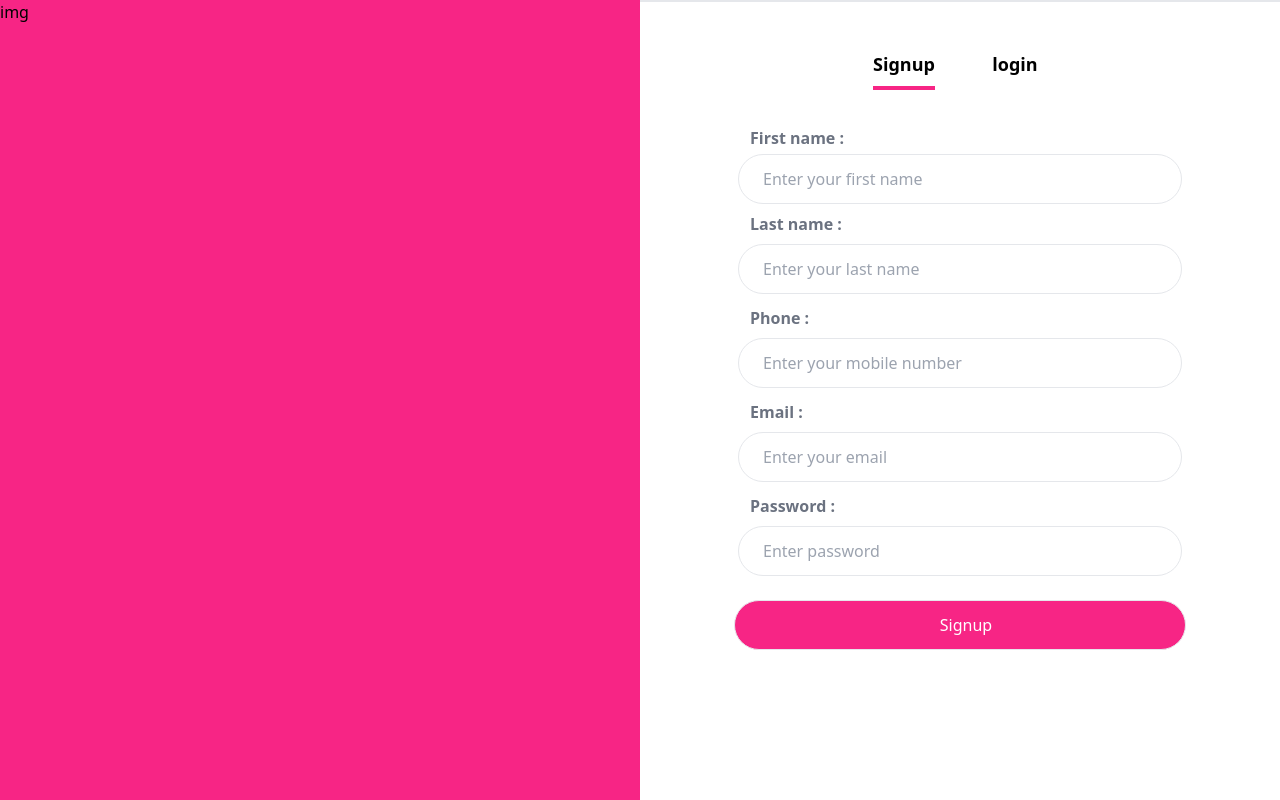
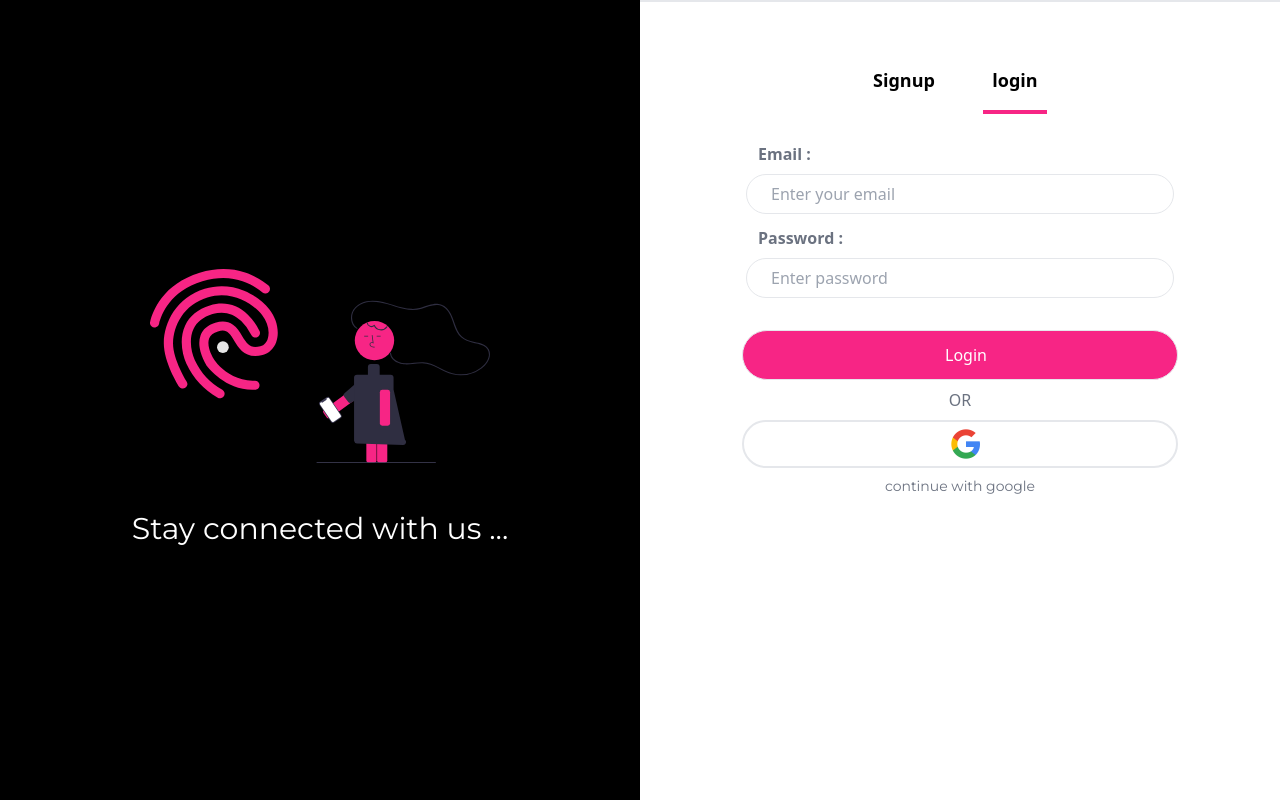
Before and after one commit to Oddwarrior/Word, a React (Vite) app: page /user in a window 1280 px wide. Built offline with nearby package versions, Linux system fonts and the light colour scheme; no server answers.

Commit message:
signup added

```diff
--- a/index.html
+++ b/index.html
@@ -6,6 +6,8 @@
     <meta name="theme-color" content="#000000" />
     <meta name="viewport" content="width=device-width, initial-scale=1.0" />
     <link rel="shortcut icon" href="./src/assets/logo.png">
+    <link rel="preconnect" href="https://fonts.googleapis.com">
+
     <title>Word</title>
   </head>
   <body>
--- a/src/componenets/signup/Signup.jsx
+++ b/src/componenets/signup/Signup.jsx
@@ -2,46 +2,49 @@ import React from 'react'
 
 function Signup() {
     return (
-        <div className='w-full  md:w-[500px]  p-6  '>
+        <div className='w-full  md:w-[500px]  px-8  '>
             <form className='flex flex-col gap-1 h-full '>
                 <label className='text-gray-500 pt-1 pl-4 font-semibold'>First name :</label>
                 <input name='fname'
                     type='text'
-                    className=' mx-1 border p-3 rounded-full pl-6 transition-all duration-300 outline-none focus:outline-theme-primary focus:border-none'
+                    className=' mx-1 h-10 border p-3 rounded-full pl-6 transitioon-color duration-300 outline-none focus:outline-theme-primary-light  focus:border-none'
                     placeholder='Enter your first name'
+                    required
                 />
 
                 <label className='text-gray-500 pt-1 pl-4 font-semibold'>Last name :</label>
                 <input name='lname'
                     type='text'
-                    className=' m-1 border p-3 rounded-full pl-6 transition-all duration-300 outline-none focus:outline-theme-primary focus:border-none'
+                    className=' m-1 h-10  border p-3 rounded-full pl-6 transitioon-color duration-300 outline-none focus:outline-theme-primary-light  focus:border-none'
                     placeholder='Enter your last name'
                 />
 
                 <label className='text-gray-500 pt-1 pl-4 font-semibold' >Phone :</label>
                 <input name='mobile'
                     type='number'
-                    className=' m-1 border p-3 rounded-full pl-6 transition-all duration-300 outline-none focus:outline-theme-primary focus:border-none'
+                    className=' m-1 h-10 border p-3 rounded-full pl-6 transitioon-color duration-300 outline-none focus:outline-theme-primary-light  focus:border-none'
                     placeholder='Enter your mobile number '
                 />
 
                 <label className='text-gray-500 pt-1 pl-4 font-semibold' >Email :</label>
                 <input name='email'
                     type='email'
-                    className=' m-1 border p-3 rounded-full pl-6 transition-all duration-300 outline-none focus:outline-theme-primary focus:border-none'
+                    className=' m-1 border h-10  p-3 rounded-full pl-6 transitioon-color duration-300 outline-none focus:outline-theme-primary-light  focus:border-none'
                     placeholder='Enter your email '
+                    required
                 />
 
                 <label className='text-gray-500 pt-1 pl-4 font-semibold'>Password :</label>
                 <input name='password'
                     type='password'
-                    className=' m-1 border p-3 rounded-full pl-6 transition-all duration-300 outline-none focus:outline-theme-primary focus:border-none'
-                    placeholder='Enter password'
+                    className=' m-1 border h-10  p-3 rounded-full pl-6 transitioon-color duration-300 outline-none focus:outline-theme-primary-light  focus:border-none'
+                    placeholder='Set a password'
+                    required
                 />
 
                 <input
                     type='submit'
-                    className='  text-white border p-3 mt-4 rounded-full pl-6  bg-theme-primary cursor-pointer'
+                    className='  text-white border p-3 mt-4 rounded-full pl-6  bg-theme-primary cursor-pointer active:bg-theme-primary-dark'
                     value="Signup"
                 />
 
--- a/src/componenets/signup/login.jsx
+++ b/src/componenets/signup/login.jsx
@@ -1,29 +1,43 @@
 import React from 'react'
+import googleIcon from '../../assets/google-icon.png'
 
 function Login() {
     return (
-        <div className='w-full  md:w-[500px] p-6   '>
+        <div className='w-full  md:w-[500px] px-8   '>
             <form className='flex flex-col gap-1 h-full py-2'>
 
                 <label className='text-gray-500 pt-1 pl-4 font-semibold' >Email :</label>
                 <input name='email'
                     type='email'
-                    className=' m-1 border p-3 rounded-full pl-6 transition-all duration-300 outline-none focus:outline-theme-primary focus:border-none'
+                    className=' m-1 border h-10 p-3 rounded-full pl-6 transition-all duration-300 outline-none focus:outline-theme-primary-light focus:border-none'
                     placeholder='Enter your email '
+                    required
                 />
 
                 <label className='text-gray-500 pt-1 pl-4 font-semibold'>Password :</label>
                 <input name='password'
                     type='password'
-                    className=' m-1 border p-3 rounded-full pl-6 transition-all duration-300 outline-none focus:outline-theme-primary focus:border-none'
+                    className=' m-1 border p-3 h-10 rounded-full pl-6 transition-all duration-300 outline-none focus:outline-theme-primary-light focus:border-none'
                     placeholder='Enter password'
+                    required
                 />
 
-                <input
-                    type='submit'
-                    className='  text-white border p-3 mt-8 rounded-full pl-6  bg-theme-primary cursor-pointer'
-                    value="Login"
-                />
+                <section className='flex flex-col'>
+                    <input
+                        type='submit'
+                        className='  text-white border p-3 mt-6 rounded-full pl-6  bg-theme-primary cursor-pointer active:bg-theme-primary-dark'
+                        value="Login"
+                    />
+                    <label className=' text-center m-2  text-gray-500'>OR</label>
+
+                    <section className=' w-full text-white border-2 p-3  h-12 rounded-full pl-6 flex items-center justify-center active:bg-gray-200 cursor-pointer'>
+                        <article className='h-8 w-8 object-contain'>
+                            <img src={googleIcon} />
+                        </article>
+                    </section>
+                    <label className=' text-center m-2 text-sm  text-gray-500 font-monts'>continue with google</label>
+                </section>
+
             </form>
         </div>
 
--- a/src/index.css
+++ b/src/index.css
@@ -1,4 +1,5 @@
 @import url('https://fonts.googleapis.com/css2?family=Manrope:wght@700&display=swap');
+@import url('https://fonts.googleapis.com/css2?family=Manrope:wght@700&family=Montserrat&display=swap');
 
 @tailwind base;
 @tailwind components;
@@ -10,12 +11,6 @@
     scroll-behavior: smooth;
 }
 
-h1 {
-    padding: 0;
-    margin: 0;
-
-}
-
 body {
     margin: 0px;
     padding: 0px;
@@ -25,9 +20,20 @@ body {
     transition: all ease-in-out;
     transition-duration: 300ms;
     font-family: 'Poppins' sans-serif;
-    font-style: normal;
+
 }
 
+
+h1 {
+    padding: 0;
+    margin: 0;
+
+}
+
+.font-monts {
+    font-family: 'Manrope', sans-serif;
+    font-family: 'Montserrat', sans-serif;
+}
 
 .bold-font {
     font-family: 'Poppins' sans-serif;
--- a/src/layout/auth.jsx
+++ b/src/layout/auth.jsx
@@ -1,32 +1,34 @@
 import React from 'react'
 import { useState } from 'react';
-import { Route, Routes } from 'react-router-dom'
-
+import { Link, Outlet, Route, Routes } from 'react-router-dom'
 
 import loginVector from '../assets/loginVector.svg';
-import Signup from '../componenets/signup/Signup';
-import Login from '../componenets/signup/login';
 
 
 function Auth() {
-    const [isSignup, setIsSignup] = useState(true);
+    const [isSignup, setIsSignup] = useState(false);
 
     return (
         <div className='grid md:grid-cols-2 w-full h-screen '>
-            <div className='hidden md:block md:bg-theme-primary w-full h-full'> img </div>
+            <div className='hidden md:bg-black w-full h-full md:flex md:flex-col justify-center items-center p-8'>
+                <article className=' p-8 w-[70%] object-contain '>
+                    <img src={loginVector} />
+                </article>
+                <article className='text-white text-3xl font-mono p-4 font-monts'>Stay connected with us ...</article>
+            </div>
 
-            <div className=' items-center border-t-2 justify-center'>
+            <div className=' items-center border-t-2 justify-center pt-2 md:pt-10'>
 
-                <section className='flex justify-center gap-8 text-lg font-bold w-full pt-10'>
-                    <h1 className={`m-2 pb-2  border-theme-primary transition-all duration-200 ${isSignup ? 'border-b-4' : 'border-b-0'} text-center `} onClick={() => setIsSignup(true)}>Signup</h1>
-                    <h1 className={`m-2 pb-2 w-16 text-center  border-theme-primary transition-all duration-200 ${!isSignup ? 'border-b-4' : 'border-b-0 '}`} onClick={() => setIsSignup(false)}> login </h1>
+                <section className='flex justify-center gap-8 text-lg font-bold w-full pt-4 h-20'>
+                    <Link to='signup' className={`m-2 pb-2  border-theme-primary transition-color duration-200 ${isSignup ? 'border-b-4' : 'border-b-0'} text-center `} onClick={() => setIsSignup(true)}>Signup</Link>
+                    <Link to='login' className={`m-2 pb-2 w-16 text-center  border-theme-primary transition-color duration-200 ${!isSignup ? 'border-b-4' : 'border-b-0 '}`} onClick={() => setIsSignup(false)}> login </Link>
                 </section>
 
-                <section className='flex items-center justify-center '>
-                    <Signup />
-                    {/* <article className={`${!isSignup ? 'opacity-100 ' : 'opacity-0 w-0'}`}><Signup /></article> */}
+                <section className='flex items-center justify-center p-2'>
+                    <Outlet />
                 </section>
             </div>
+
         </div>
     )
 }
--- a/src/layout/layout.jsx
+++ b/src/layout/layout.jsx
@@ -2,13 +2,20 @@ import React from 'react'
 import { BrowserRouter, Route, Routes } from 'react-router-dom'
 import Home from './Home'
 import Auth from './auth'
+import Signup from '../componenets/signup/Signup';
+import Login from '../componenets/signup/login';
 
 export default function Layout() {
     return (
         <div className='  m-0  h-screen sm:h-screen w-full grid grid-rows-[auto_1fr_50px] inset-0 '>
             <BrowserRouter>
                 <Routes>
-                    <Route path='/user' element={< Auth />} />
+                    <Route index element={<Home />} />
+                    <Route path='user' element={< Auth />} >
+                        <Route index element={<Login />} />
+                        <Route path='signup' element={<Signup />} />
+                        <Route path='login' element={<Login />} />
+                    </Route>
                     <Route path='/' element={
                         <Home />
                     } />
--- a/src/side-div.jsx
+++ /dev/null
@@ -1,7 +0,0 @@
-import React from 'react'
-
-export default function SideDiv() {
-    return (
-        <div className=' bg-purple-900 w-full h-56'>SideDiv</div>
-    )
-}
```
Also changed, not shown: src/assets/google-icon.png (added).
